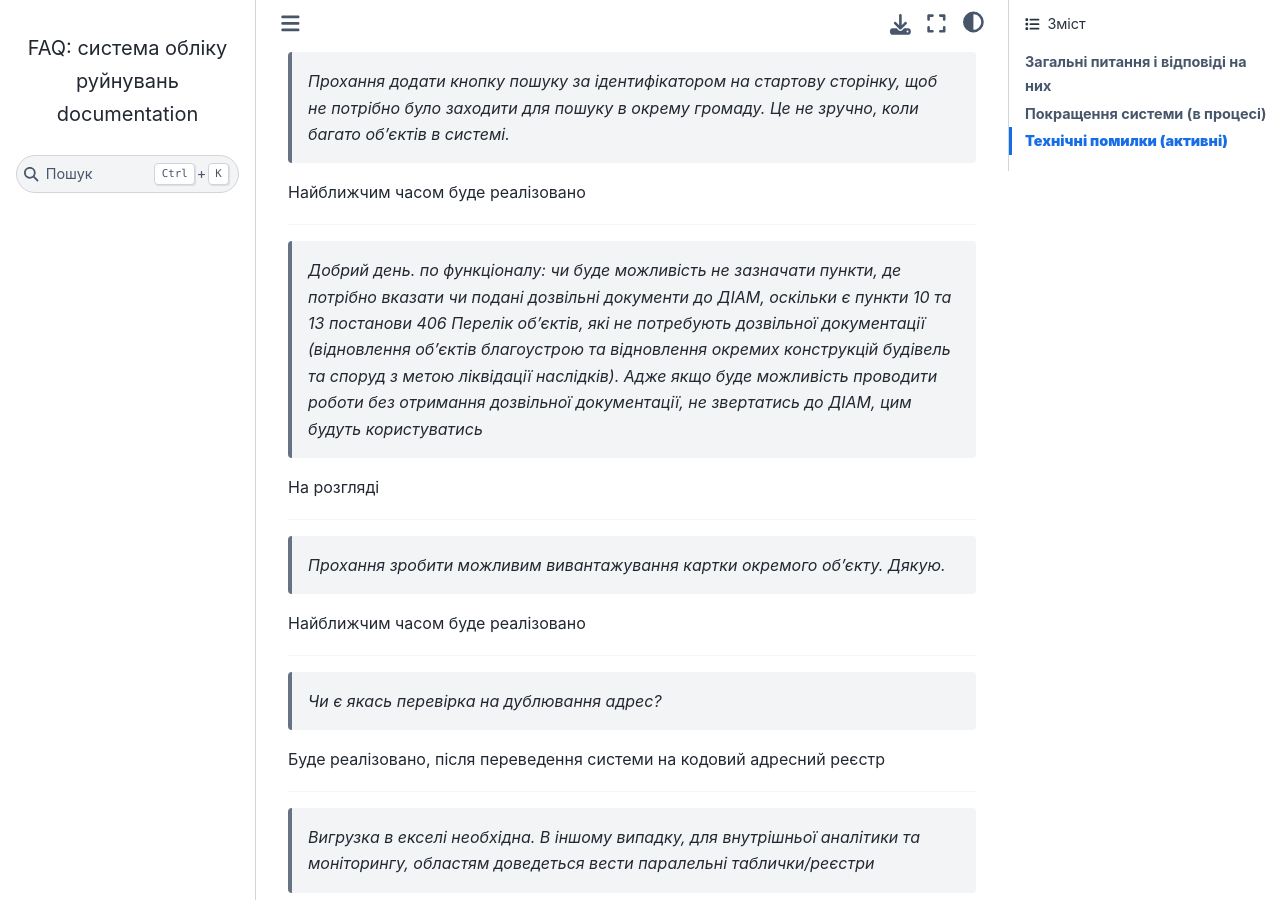
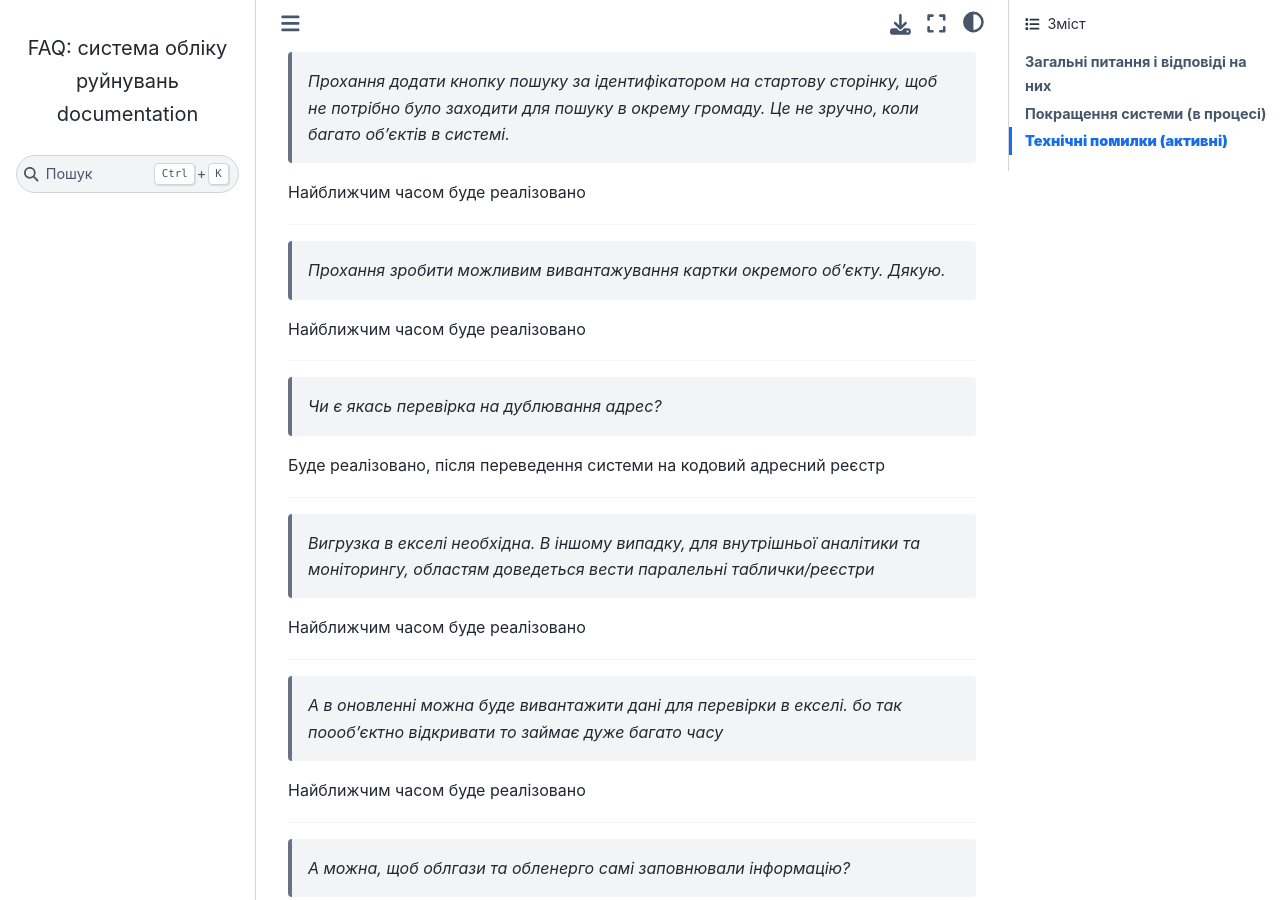
Before and after one commit to hp0404/docs.rebuild, a Sphinx documentation site: the page built from docs/source/index.md, in a window 1280 px wide and 900 px high, scrolled down 38052 px. Built offline with Sphinx 7.4.7 and the Sphinx Book theme 1.1.4, drawn with Linux system fonts in a browser that asks for light colours; some of the changed text lies outside the part shown.

Commit message:
Updated docs

```diff
--- a/docs/source/index.md
+++ b/docs/source/index.md
@@ -881,11 +881,6 @@ jpg, jpeg, png, webp, одне фото до 10Мб, до 5 фото в об'є
 Найближчим часом буде реалізовано
 
 ---
-> *Добрий день.  по функціоналу: чи буде можливість не зазначати пункти, де потрібно вказати чи подані дозвільні документи до ДІАМ, оскільки є пункти 10 та 13 постанови 406 Перелік об’єктів, які не потребують дозвільної документації (відновлення об'єктів благоустрою та відновлення окремих конструкцій будівель та споруд з метою ліквідації наслідків). Адже якщо буде можливість проводити роботи без отримання дозвільної документації, не звертатись до ДІАМ, цим будуть користуватись*
-
-На розгляді
-
----
 > *Прохання зробити можливим вивантажування картки окремого об'єкту. Дякую.*
 
 Найближчим часом буде реалізовано
```
Also changed, not shown: other parts of docs/source/index.md (+1 -1 lines).
